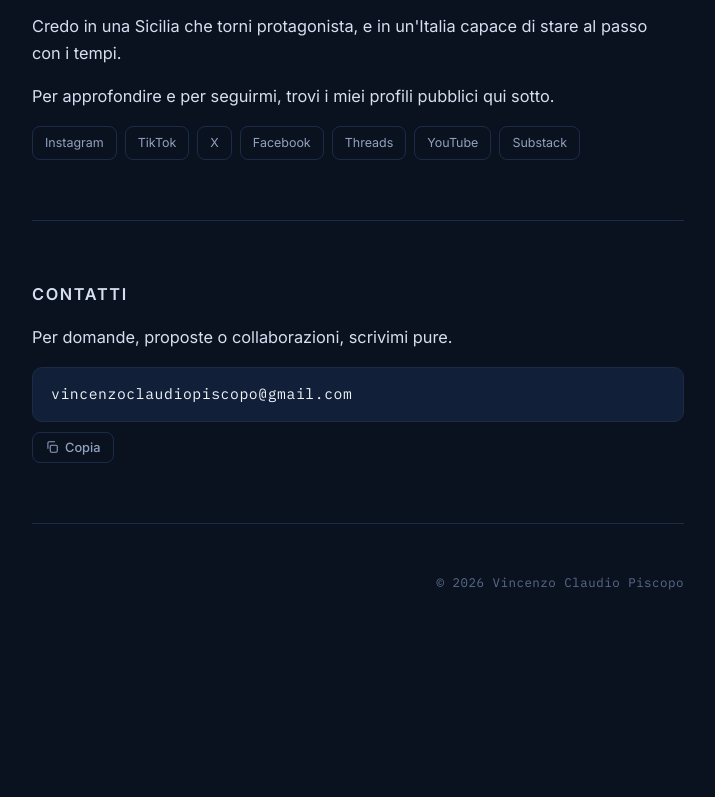
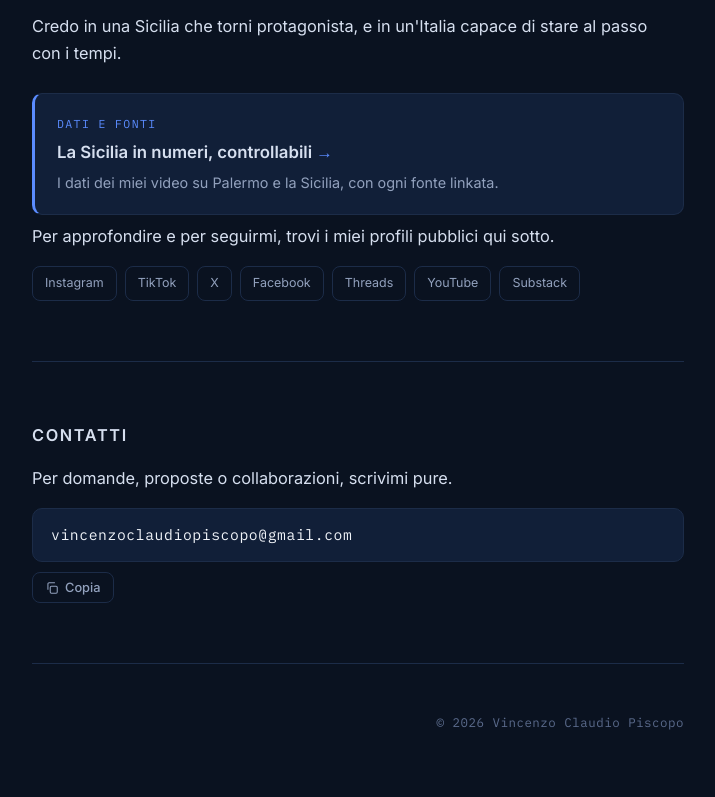
Before and after one commit to piscopovincenzoclaudio/piscopovincenzoclaudio.github.io, a plain HTML site: page index.html in a window 1280 px wide. Shown: the part 1719-2516 px from the top of the page, without its empty margins (282-997 px from the left). Before the commit the page ends 2375 px from the top, so only its background shows below. Drawn offline with Linux system fonts and the light colour scheme.

Commit message:
Link al sito dati e fonti piscopo-ora.github.io nella sezione Politica
Co-Authored-By: Claude Opus 5.5 <noreply@anthropic.com>
Claude-Session: https://claude.ai/code/session_01XZP3ukfr5gvRH1XYhBSDst

```diff
--- a/index.html
+++ b/index.html
@@ -282,6 +282,18 @@
   }
   .links a:hover{ border-color: rgba(91,140,255,.5); color: var(--text); }
 
+  .datacard{
+    display: block; margin: 26px 0 8px; padding: 20px 22px;
+    background: var(--surface); border: 1px solid var(--line); border-left: 3px solid var(--accent);
+    border-radius: 10px; text-decoration: none; color: var(--text);
+    transition: border-color .15s ease, transform .15s ease;
+  }
+  .datacard:hover{ border-color: rgba(91,140,255,.5); border-left-color: var(--accent); transform: translateY(-1px); }
+  .datacard .dk{ font-size: .72rem; letter-spacing: .12em; text-transform: uppercase; color: var(--accent); margin: 0 0 6px; }
+  .datacard .dt{ font-size: 1.05rem; font-weight: 600; margin: 0 0 4px; }
+  .datacard .dd{ font-size: .9rem; color: var(--text-dim); margin: 0; }
+  .datacard .arrow{ color: var(--accent); }
+
   .email-display{
     display: block;
     padding: 14px 18px;
@@ -454,6 +466,12 @@
       <span data-lang="en">I believe Sicily can lead again, and Italy can keep pace with the times.</span>
     </p>
 
+    <a class="datacard" href="https://piscopo-ora.github.io" target="_blank" rel="noopener">
+      <p class="dk mono"><span data-lang="it">Dati e fonti</span><span data-lang="en">Data and sources</span></p>
+      <p class="dt"><span data-lang="it">La Sicilia in numeri, controllabili</span><span data-lang="en">Sicily in numbers you can check</span> <span class="arrow">&rarr;</span></p>
+      <p class="dd"><span data-lang="it">I dati dei miei video su Palermo e la Sicilia, con ogni fonte linkata.</span><span data-lang="en">The data behind my videos on Palermo and Sicily, every source linked.</span></p>
+    </a>
+
     <p class="note">
       <span data-lang="it">Per approfondire e per seguirmi, trovi i miei profili pubblici qui sotto.</span>
       <span data-lang="en">To follow me, links below.</span>
```
